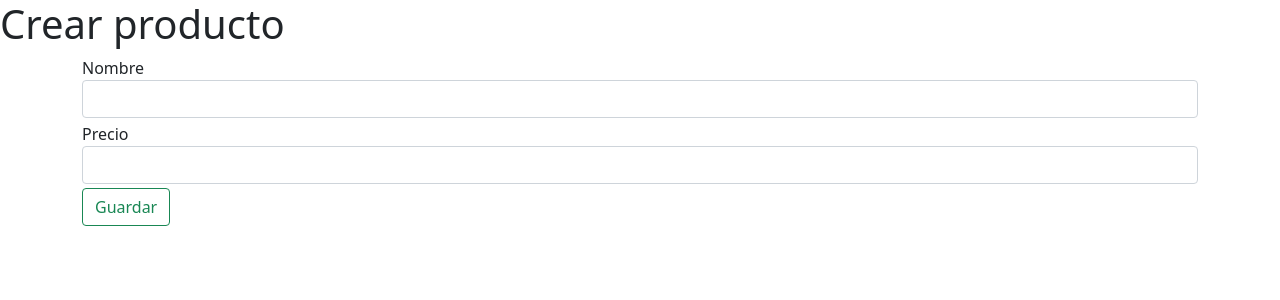
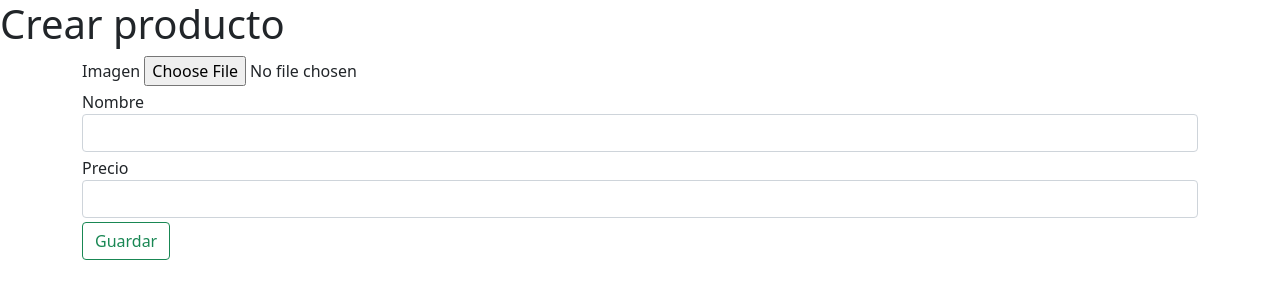
Before and after one commit to jeisonITP/L4G-introduccion-flask, a Flask app: page /form_crear in a window 1280 px wide. Shown: the top 300 px of the page. Run offline with Flask 2, Linux system fonts and the light colour scheme; parts of the project's set-up code (start-up, migrations or seed data) failed here and were passed over.

Commit message:
Sesiones e imagenes

```diff
--- a/carta_virtual.txt
+++ b/carta_virtual.txt
@@ -25,19 +25,19 @@
     - Validación:
         - Usuario este confirmado
 
-3. Reestablecer la contraseña
+3. Reestablecer la contraseña (22 Abril)
     - Formulario de Reestablecer la contraseña
         - Email
     - Correo con instructivo para recuperar la contraseña
 
-4. Productos
+4. Productos (22 Abril Listado y Creacion de productos)
     - Listado
     - Creación y edición:
         Nombre
         Descripción
         Precio
         Estado
-        Imagen
+        Imagen (Archivos)
     - Eliminación
 
 5. Perfil
--- a/encriptar_contrasena.py
+++ b/encriptar_contrasena.py
@@ -4,3 +4,9 @@ message = hashlib.sha256()
 message.update(b"Itp2022")
 
 print(message.hexdigest())
+
+# Salt
+salt = bcrypt.gensalt()
+password = bcrypt.hashpw('12345678', salt)
+
+brypt.compare(password_guardada, password) #True o False
--- a/main.py
+++ b/main.py
@@ -1,4 +1,4 @@
-from flask import Flask, flash, render_template, request, redirect, url_for
+from flask import Flask, flash, render_template, request, redirect, url_for, session
 from models import productosModel
 from validators import required
 
@@ -7,6 +7,11 @@ app.secret_key = 'ElZ7GSMZq@!WNHoF'
 
 @app.get("/")
 def inicio():
+    if not 'user_id' in session:
+        return redirect(url_for('loginForm'))
+
+    print('el usuario es:' + str(session['user_id']))
+
     productos = productosModel.obtenerProductos()
 
     return render_template("index.html", productos=productos)
@@ -17,6 +22,8 @@ def formCrearProducto():
 
 @app.post("/form_crear")
 def crearProducto():
+    imagen = request.files['imagen']
+
     #Recuperar los datos del formulario
     nombre = request.form.get('nombre')
     price = request.form.get('price')
@@ -36,10 +43,10 @@ def crearProducto():
 
     is_valid = True
 
-    if required.isRequired(nombre, 'nombre'):
+    if not required.isRequired(nombre, 'nombre'):
         is_valid = False
 
-    if required.isRequired(price, 'precio'):
+    if not required.isRequired(price, 'precio'):
         is_valid = False
 
     if not price.isdigit():
@@ -52,7 +59,11 @@ def crearProducto():
                 price=price,
         )
 
-    productosModel.crearProducto(nombre=nombre, price=price)
+    nombre_imagen = imagen.filename
+
+    imagen.save('./static/imagen/' + nombre_imagen)
+
+    productosModel.crearProducto(nombre=nombre, price=price, imagen='/static/imagen/' + nombre_imagen)
     #Volver al listado
     return redirect(url_for('inicio'))
 
@@ -64,6 +75,27 @@ def listarContactos():
 def editarContacto(contactoId):
     return render_template("editarContactos.html", id = contactoId)
 
-# /edad/20  Naciste en el año 2000
+@app.get('/login')
+def loginForm():
+    return render_template('login.html')
+
+@app.post('/login')
+def loginPost():
+    #Validar que las credenciales sean correctas
+
+    user_id = 5
+
+    #Crear la sesion
+    session['user_id'] = user_id
+
+
+    return 'Se ha iniciado sesion'
+
+@app.get('/cerrar_sesion')
+def cerrarSesion():
+
+    session.clear()
+
+    return redirect(url_for('loginForm'))
 
 app.run(debug=True)
--- a/models/productosModel.py
+++ b/models/productosModel.py
@@ -11,13 +11,14 @@ def obtenerProductos():
 
     return productos
 
-def crearProducto(nombre, price):
+def crearProducto(nombre, price, imagen):
     #Insertar los datos en la base de datos
     cursor = db.cursor()
 
-    cursor.execute("insert into productos(nombre, price) values(%s, %s)", (
+    cursor.execute("insert into productos(nombre, price, imagen) values(%s, %s, %s)", (
         nombre,
         price,
+        imagen,
     ))
 
     cursor.close()
--- a/templates/crearProducto.html
+++ b/templates/crearProducto.html
@@ -17,7 +17,13 @@
         {% endif %}
     {% endwith %}
 
-    <form class="container" action="{{ url_for('crearProducto') }}" method="POST">
+    <form class="container" action="{{ url_for('crearProducto') }}"
+        enctype="multipart/form-data"
+        method="POST">
+        <div class="mb-1">
+            <label for="">Imagen</label>
+            <input type="file" name="imagen">
+        </div>
         <div class="mb-1">
             <label for="">Nombre</label>
             <input class="form-control" type="text" name="nombre"
--- a/templates/index.html
+++ b/templates/index.html
@@ -14,6 +14,7 @@
             <td>ID</td>
             <td>NOMBRE</td>
             <td>PRECIO</td>
+            <td>IMAGEN</td>
         </tr>
 
         {% for producto in productos %}
@@ -21,6 +22,9 @@
             <td>{{ producto['id'] }}</td>
             <td>{{ producto['nombre'] }}</td>
             <td>{{ producto['price'] }}</td>
+            <td>
+                <img src="{{ producto['imagen'] }}" style="width: 100px;">
+            </td>
         </tr>
         {% endfor %}
 
```
Also changed, not shown: templates/login.html (added, +20 -0 lines).
